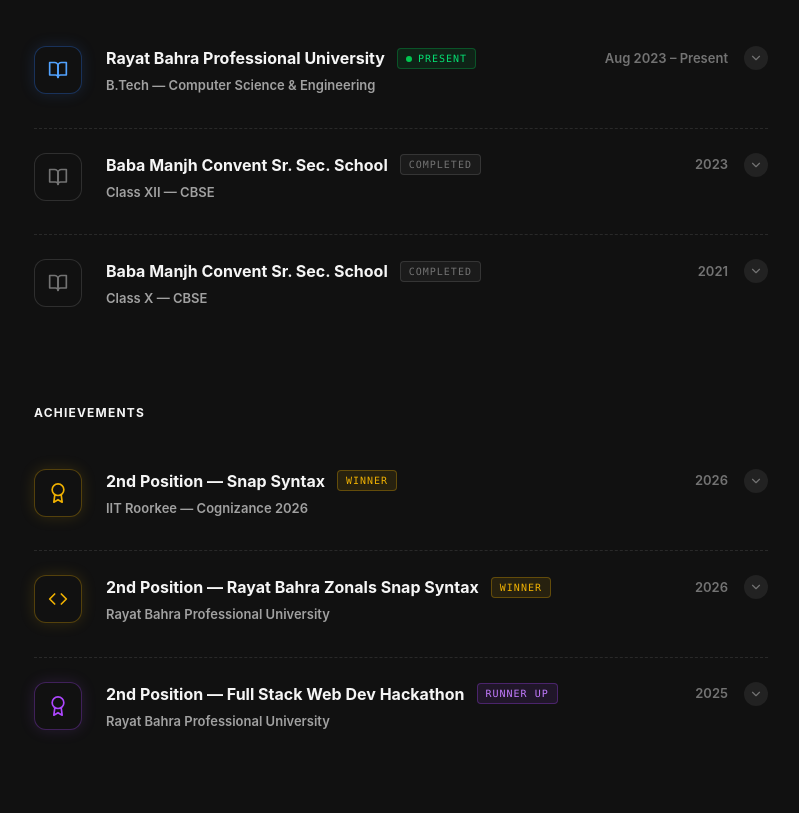
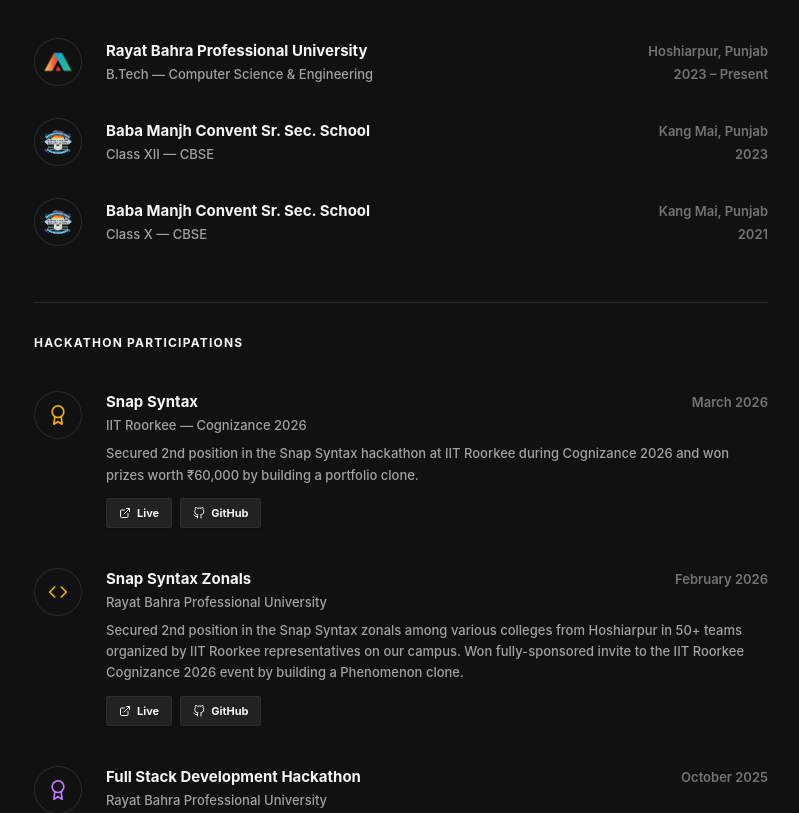
Before and after one commit to ramanbhatia3/portfolio, a React (Vite) app: page / in a window 1280 px wide. Shown: the part 1640-2453 px from the top of the page, without its empty margins (239-1038 px from the left). Built offline with nearby package versions, Linux system fonts and the light colour scheme.

Commit message:
refactor: redesign Journey section with clean list layouts, add education images, and update hackathon participation details

```diff
--- a/src/components/Journey.jsx
+++ b/src/components/Journey.jsx
@@ -1,65 +1,82 @@
-import { useState } from 'react';
-import { FiAward, FiCode, FiChevronDown, FiBookOpen } from 'react-icons/fi';
+import { FiGithub, FiExternalLink, FiAward, FiCode } from 'react-icons/fi';
 
-const TimelineCard = ({ data }) => {
-    const [isOpen, setIsOpen] = useState(false);
+const EducationCard = ({ data }) => {
+    return (
+        <div className="flex items-center gap-4 sm:gap-6 py-4">
 
-    const getGlowStyles = (color) => {
-        if (color === 'yellow') return "text-yellow-500 border-yellow-500/30 shadow-[0_0_15px_rgba(234,179,8,0.15)]";
-        if (color === 'purple') return "text-purple-500 border-purple-500/30 shadow-[0_0_15px_rgba(168,85,247,0.15)]";
-        if (color === 'blue') return "text-blue-400 border-blue-500/30 shadow-[0_0_15px_rgba(59,130,246,0.15)]";
-        return "text-neutral-500 border-neutral-500/30 shadow-none";
-    };
+            <div className="w-11 h-11 sm:w-12 sm:h-12 rounded-full overflow-hidden border border-black/10 dark:border-white/10 bg-neutral-100 dark:bg-[#111] flex items-center justify-center shrink-0">
+                <img src={data.image} alt={data.title} className="w-7 h-7 object-cover" />
+            </div>
 
-    const getBadgeStyles = (type) => {
-        if (type === 'WINNER') return "text-yellow-500 border-yellow-500/30 bg-yellow-500/10";
-        if (type === 'RUNNER UP') return "text-purple-400 border-purple-500/30 bg-purple-500/10";
-        if (type === 'PRESENT') return "text-green-600 dark:text-green-400 border-green-500/30 bg-green-500/10";
-        if (type === 'COMPLETED') return "text-neutral-500 border-neutral-500/30 bg-neutral-500/10";
-        return "";
-    };
+            <div className="flex-grow flex flex-col justify-center">
 
+                <div className="flex flex-col sm:flex-row justify-between items-start sm:items-center gap-1 sm:gap-0">
+                    <h3 className="text-[15px] font-bold text-neutral-900 dark:text-neutral-100">
+                        {data.title}
+                    </h3>
+                    <span className="text-[13px] font-semibold text-neutral-500">
+                        {data.location}
+                    </span>
+                </div>
+
+                <div className="flex flex-col sm:flex-row justify-between items-start sm:items-center sm:gap-0 mt-0.5">
+                    <p className="text-[13px] font-medium text-neutral-500 dark:text-neutral-400">
+                        {data.subtitle}
+                    </p>
+                    <span className="text-[13px] font-semibold text-neutral-500">
+                        {data.year}
+                    </span>
+                </div>
+
+            </div>
+        </div>
+    );
+};
+
+const HackathonCard = ({ data }) => {
     return (
-        <div className="flex gap-4 sm:gap-6 py-6 border-b border-dashed border-black/10 dark:border-white/10 last:border-0">
+        <div className="flex items-start gap-4 sm:gap-6 py-4">
 
-            <div className={`w-12 h-12 rounded-xl border bg-[#111] flex items-center justify-center shrink-0 ${getGlowStyles(data.glow)}`}>
+            <div className="w-11 h-11 sm:w-12 sm:h-12 rounded-full border border-black/10 dark:border-white/10 bg-neutral-100 dark:bg-[#111] flex items-center justify-center shrink-0">
                 {data.icon}
             </div>
 
-            <div className="flex-grow w-full">
+            <div className="flex-grow flex flex-col justify-center">
 
-                <div className="flex flex-col sm:flex-row sm:items-center sm:justify-between gap-2 cursor-pointer select-none" onClick={() => setIsOpen(!isOpen)}>
-                    <div className="flex flex-wrap items-center gap-3">
-                        <h3 className="text-[14px] sm:text-[16px] font-bold text-neutral-900 dark:text-neutral-100">
-                            {data.title}
-                        </h3>
-                        <span className={`text-[10px] px-2 py-0.5 rounded border ${getBadgeStyles(data.badge)} uppercase tracking-widest font-mono`}>
-                            {data.badge === 'PRESENT' && <span className="inline-block w-1.5 h-1.5 rounded-full bg-green-500 mr-1.5 animate-pulse"></span>}
-                            {data.badge}
-                        </span>
-                    </div>
-
-                    <div className="flex items-center font-semibold gap-3 sm:gap-4 text-neutral-500 text-[13px]">
-                        <span>{data.year}</span>
-                        <button className="w-6 h-6 rounded-full bg-neutral-200 dark:bg-[#222] flex items-center justify-center hover:bg-neutral-300 dark:hover:bg-[#333] transition-colors duration-300">
-                            <FiChevronDown size={14} className={`transform transition-transform duration-300 ${isOpen ? "rotate-180" : "rotate-0"}`} />
-                        </button>
-                    </div>
+                <div className="flex flex-col sm:flex-row justify-between items-start sm:items-center gap-1 sm:gap-0">
+                    <h3 className="text-[15px] font-bold text-neutral-900 dark:text-neutral-100">
+                        {data.title}
+                    </h3>
+                    <span className="text-[13px] font-semibold text-neutral-500">
+                        {data.date}
+                    </span>
                 </div>
 
-                <p className="text-[13px] font-semibold text-neutral-500 dark:text-neutral-400 mt-1.5 mb-2">
-                    {data.subtitle}
+                <div className="mt-0.5 mb-2">
+                    <p className="text-[13px] font-medium text-neutral-500 dark:text-neutral-400">
+                        {data.location}
+                    </p>
+                </div>
+
+                <p className="text-[13px] font-medium text-neutral-600 dark:text-neutral-400 leading-relaxed mb-3 max-w-[650px]">
+                    {data.description}
                 </p>
 
-                <div className={`grid transition-all duration-300 ease-in-out ${isOpen ? "grid-rows-[1fr] opacity-100" : "grid-rows-[0fr] opacity-0"}`}>
-                    <div className="overflow-hidden">
-                        <div className="pl-4 border-l border-neutral-300 dark:border-[#333] ml-1 mt-2 mb-2">
-                            <p className="text-[14px] font-medium text-neutral-600 dark:text-neutral-400 leading-relaxed max-w-[600px]">
-                                {data.description}
-                            </p>
-                        </div>
-                    </div>
+                <div className="flex flex-wrap gap-2">
+                    {data.liveLink && data.liveLink !== "#" && (
+                        <a href={data.liveLink} target="_blank" rel="noreferrer" className="flex items-center gap-1.5 px-3 py-1.5 bg-neutral-100 hover:bg-neutral-200 dark:bg-[#222] dark:hover:bg-[#333] text-neutral-900 dark:text-neutral-100 text-[11px] font-bold rounded-xs transition-colors border border-black/5 dark:border-white/5 shadow-sm">
+                            <FiExternalLink size={12} />
+                            Live
+                        </a>
+                    )}
+                    {data.githubLink && data.githubLink !== "#" && (
+                        <a href={data.githubLink} target="_blank" rel="noreferrer" className="flex items-center gap-1.5 px-3 py-1.5 bg-neutral-100 hover:bg-neutral-200 dark:bg-[#222] dark:hover:bg-[#333] text-neutral-900 dark:text-neutral-100 text-[11px] font-bold rounded-xs transition-colors border border-black/5 dark:border-white/5 shadow-sm">
+                            <FiGithub size={12} />
+                            GitHub
+                        </a>
+                    )}
                 </div>
+
             </div>
         </div>
     );
@@ -70,60 +87,54 @@
     const educationList = [
         {
             title: "Rayat Bahra Professional University",
-            badge: "PRESENT",
             subtitle: "B.Tech — Computer Science & Engineering",
-            year: "Aug 2023 – Present",
-            description: "Currently in my final year. Focusing on full-stack development, data structures, and building real-world projects. CGPA: 8.77 / 10 • No Backlogs.",
-            icon: <FiBookOpen size={20} />,
-            glow: "blue"
+            year: "2023 – Present",
+            location: "Hoshiarpur, Punjab",
+            image: "/rbpu.png"
         },
         {
             title: "Baba Manjh Convent Sr. Sec. School",
-            badge: "COMPLETED",
             subtitle: "Class XII — CBSE",
             year: "2023",
-            description: "Completed higher secondary education with a focus on core science subjects. Percentage: 80.4%",
-            icon: <FiBookOpen size={20} />,
-            glow: "neutral"
+            location: "Kang Mai, Punjab",
+            image: "/bmcs.png"
         },
         {
             title: "Baba Manjh Convent Sr. Sec. School",
-            badge: "COMPLETED",
             subtitle: "Class X — CBSE",
             year: "2021",
-            description: "Completed secondary education. Percentage: 86.6%",
-            icon: <FiBookOpen size={20} />,
-            glow: "neutral"
+            location: "Kang Mai, Punjab",
+            image: "/bmcs.png"
         }
     ];
 
-    const achievementsList = [
+    const hackathonList = [
         {
-            title: "2nd Position — Snap Syntax",
-            badge: "WINNER",
-            subtitle: "IIT Roorkee  — Cognizance 2026",
-            year: "2026",
-            description: "Secured 2nd position in this premier competitive coding competition and won prizes worth ₹60,000.",
-            icon: <FiAward size={20} />,
-            glow: "yellow"
+            title: "Snap Syntax",
+            date: "March 2026",
+            location: "IIT Roorkee — Cognizance 2026",
+            description: "Secured 2nd position in the Snap Syntax hackathon at IIT Roorkee during Cognizance 2026 and won prizes worth ₹60,000 by building a portfolio clone.",
+            icon: <FiAward size={20} className="text-yellow-500" />,
+            liveLink: "https://ramanbhatia3.github.io/iitr-snap-syntax/",
+            githubLink: "https://github.com/ramanbhatia3/iitr-snap-syntax"
         },
         {
-            title: "2nd Position — Rayat Bahra Zonals Snap Syntax",
-            badge: "WINNER",
-            subtitle: "Rayat Bahra Professional University",
-            year: "2026",
-            description: "Secured 2nd position in the Snap Syntax competition organized by IIT Roorkee representatives on our campus. Won fully-sponsored invite to the IIT Roorkee Cognizance 2026 event.",
-            icon: <FiCode size={20} />,
-            glow: "yellow"
+            title: "Snap Syntax Zonals",
+            date: "February 2026",
+            location: "Rayat Bahra Professional University",
+            description: "Secured 2nd position in the Snap Syntax zonals among various colleges from Hoshiarpur in 50+ teams organized by IIT Roorkee representatives on our campus. Won fully-sponsored invite to the IIT Roorkee Cognizance 2026 event by building a Phenomenon clone.",
+            icon: <FiCode size={20} className="text-yellow-500" />,
+            liveLink: "https://suman0703.github.io/SNAP_COGNIID/",
+            githubLink: "https://github.com/Suman0703/SNAP_COGNIID"
         },
         {
-            title: "2nd Position — Full Stack Web Dev Hackathon",
-            badge: "RUNNER UP",
-            subtitle: "Rayat Bahra Professional University",
-            year: "2025",
-            description: "Secured 2nd position out of multiple teams by building and pitching 'CityCare' — a civic issue reporting platform.",
-            icon: <FiAward size={20} />,
-            glow: "purple"
+            title: "Full Stack Development Hackathon",
+            date: "October 2025",
+            location: "Rayat Bahra Professional University",
+            description: "Runner ups out of multiple teams by building and pitching 'CityCare' — a civic issue reporting platform.",
+            icon: <FiAward size={20} className="text-purple-400" />,
+            liveLink: "https://citycarepseudocoders.vercel.app/",
+            githubLink: "https://github.com/ramanbhatia3/CityCare"
         }
     ];
 
@@ -135,20 +146,20 @@
                     Education Path
                 </p>
             </div>
-            <div className="flex flex-col mb-16">
+            <div className="flex flex-col mb-10">
                 {educationList.map((edu, index) => (
-                    <TimelineCard key={index} data={edu} />
+                    <EducationCard key={index} data={edu} />
                 ))}
             </div>
 
-            <div className="mb-6">
+            <div className="mb-6 pt-8 border-t border-black/10 dark:border-white/10">
                 <p className="text-xs font-bold text-neutral-900 dark:text-neutral-100 uppercase tracking-widest mb-1">
-                    Achievements
+                    Hackathon Participations
                 </p>
             </div>
-            <div className="flex flex-col">
-                {achievementsList.map((achievement, index) => (
-                    <TimelineCard key={index} data={achievement} />
+            <div className="flex flex-col gap-2">
+                {hackathonList.map((hackathon, index) => (
+                    <HackathonCard key={index} data={hackathon} />
                 ))}
             </div>
 
```
Also changed, not shown: public/bmcs.png (added), public/rbpu.png (added).
